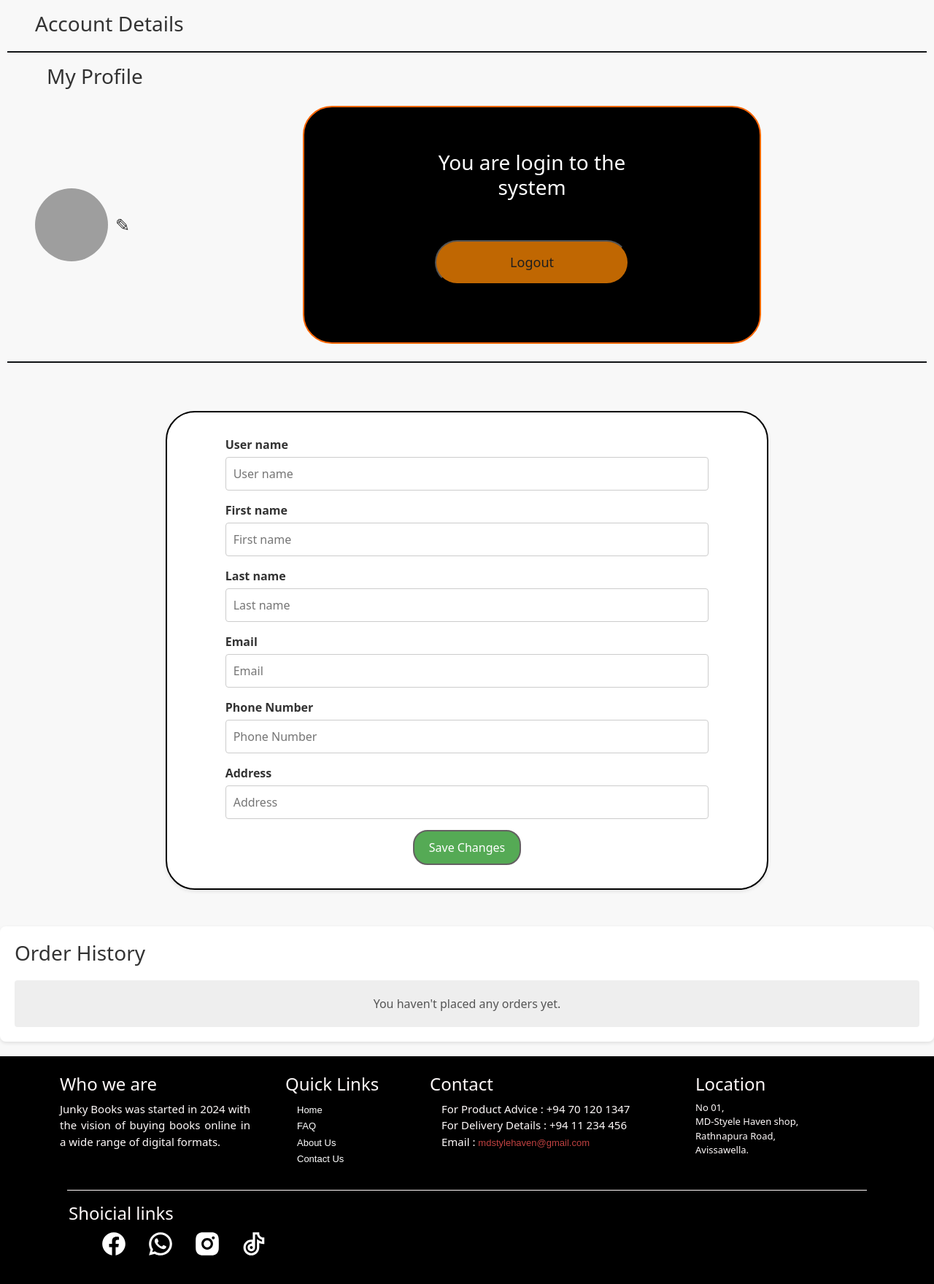
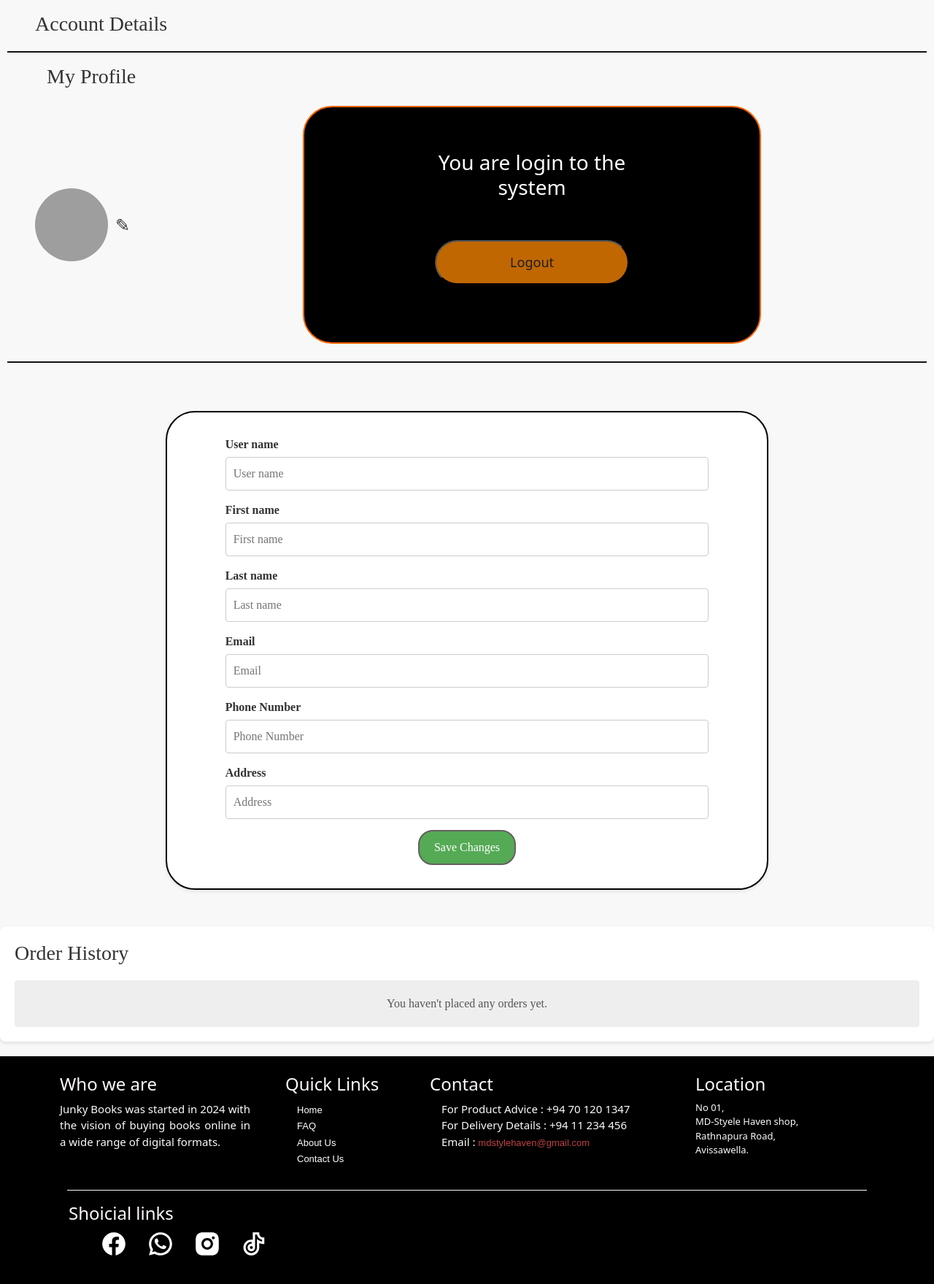
Before and after one commit to Dilakshana-Rupasinghe/MD-style-haven-shop, a PHP site: page /profile.php in a window 1280 px wide. Shown: the part 95-1854 px from the top of the page at 73% size. Run offline with PHP 8.4, Linux system fonts and the light colour scheme; a user stored in the database is signed in; grey boxes are pictures that could not be loaded.

Commit message:
Update my-profile.css

```diff
--- a/css/my-profile.css
+++ b/css/my-profile.css
@@ -31,16 +31,21 @@ main {
     margin-bottom: 20px;
     border-radius: 8px;
     box-shadow: 0 2px 5px rgba(0, 0, 0, 0.1);
+    font-family: 'Times New Roman', Times, serif;
+
 }
 
 h2 {
     margin-bottom: 20px;
     font-size: 28px;
     color: #333;
+    font-family: 'Times New Roman', Times, serif;
 }
 
 h3 .text-center{
     color: #eee;
+    font-family: 'Times New Roman', Times, serif;
+
 }
 
 /* Profile Section */
```
